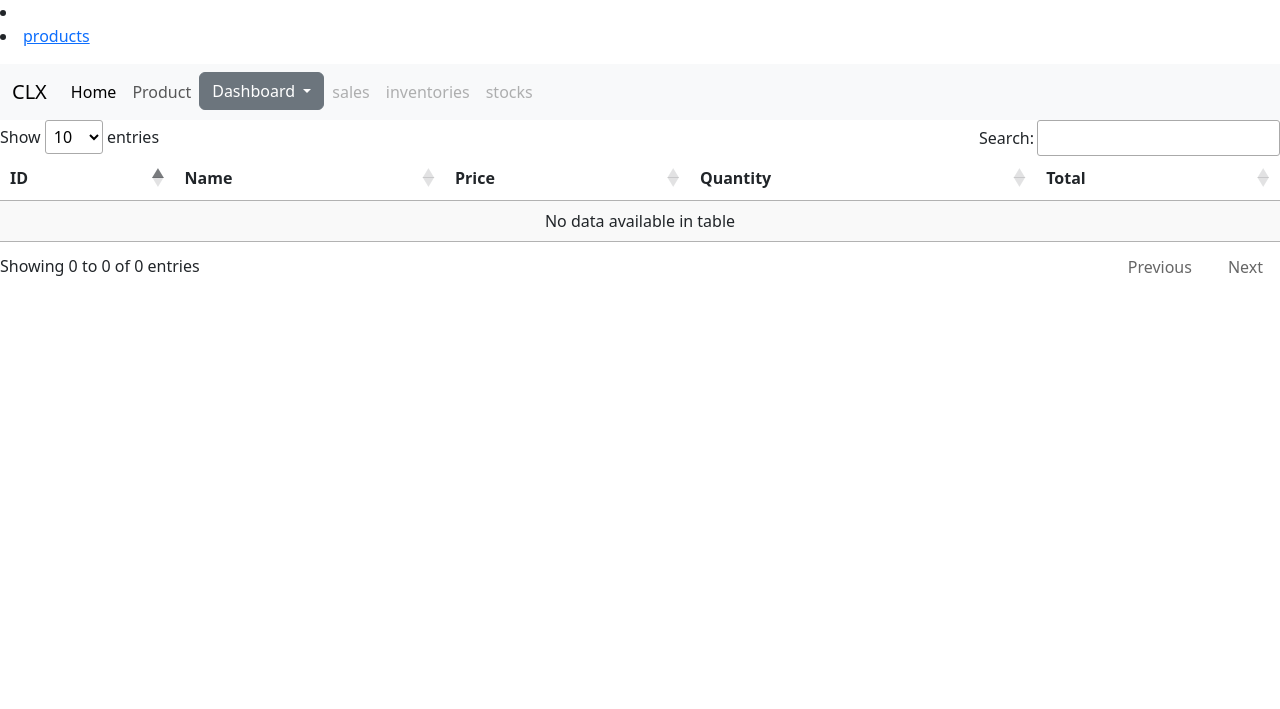
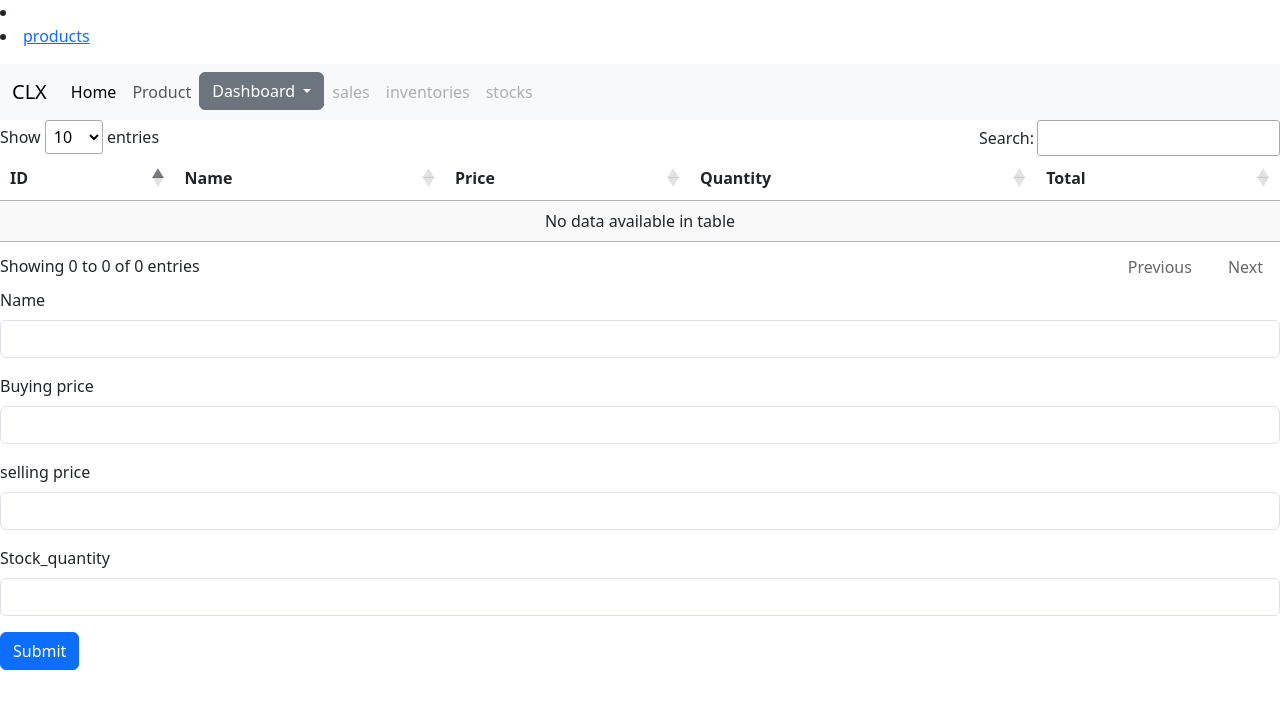
Before and after one commit to steve-leo254/sales_system, a Flask app: page /products in a window 1280 px wide. Shown: the top 709 px of the page. Run offline with Flask 3, Linux system fonts and the light colour scheme; data that the repository does not hold is empty; some libraries are stand-ins or nearby versions.

Commit message:
update my python file

```diff
--- a/main.py
+++ b/main.py
@@ -1,4 +1,4 @@
-from flask import Flask ,render_template
+from flask import Flask ,render_template,request,redirect
 from main2 import insert_product,fetch_data
 
 
@@ -21,13 +21,25 @@ def home():
 
 
 @app.route('/products')
-def products ():
-    prods =fetch_data("products")
+def products():
+    prods = fetch_data("products")
     return render_template('products.html', prods=prods)
 
-@app.route('/sales')
-def sales():
-    sales = fetch_data("sales")
-    return render_template('sales.html', sales=sales)
+@app.route('/addproducts', methods=["POST","GET"])
+def addproducts():
+    if request.method == "POST":
+        name = request.form["name"]
+        buying_price = request.form["buying_price"]
+        selling_price = request.form["selling_price"]
+        quantity = request.form["quantity"]
+        print(name)
+        print(buying_price)
+        print(selling_price)
+        print(quantity)
+        products = (name, buying_price, selling_price, quantity)
+        insert_product(products)
+        return redirect("/products")
 
-app.run()
+
+if __name__ == "__main__":
+    app.run(debug=True)
--- a/main2.py
+++ b/main2.py
@@ -1,7 +1,7 @@
 import psycopg2
 
 try:
-    conn = psycopg2.connect("dbname= duka user=postgres password=leo.steve")
+    conn = psycopg2.connect("dbname=duka user=postgres password=leo.steve")
     cur = conn.cursor()
 except Exception as e:
     print(e)
@@ -23,10 +23,21 @@ def fetch_data(tbln):
         return e
 
 
+def insert_product(vs):
+    try:
+        q = "INSERT INTO products(name, buying_price, selling_price, quantity) VALUES (%s, %s, %s, %s)"
+        cur.execute(q, vs)
+        conn.commit()
+        return "Product successfully added"
+    except Exception as e:
+        return str(e)
 
-def insert_product(vs):
-        q="INSERT INTO products(name,buying_price,selling_price,stock_quantity)"\
-        "values"+vs
-        cur.execute(q)
-        conn.commit
-        return "Product Successfully added"
+
+def insert_addproduct(v):
+    try:
+        q = "INSERT INTO addproducts(name, buying_price, selling_price, quantity) VALUES (%s, %s, %s, %s)"
+        cur.execute(q, v)
+        conn.commit()
+        return "Product successfully added"
+    except Exception as e:
+        return str(e)
--- a/main3.py
+++ b/main3.py
@@ -1,4 +1,4 @@
-from main3 import insert_product,fetch_data
+from main3 import insert_product
 import psycopg2
 
 try:
--- a/templates/products.html
+++ b/templates/products.html
@@ -93,19 +93,43 @@
 
   </div>
 
+  <form action="/addproducts" method="post">
+    <div class="mb-3">
+      <label for="exampleInputEmail1" class="form-label">Name</label>
+      <input name="name" type="text" class="form-control" aria-describedby="Name">
+    </div>
+    <div class="mb-3">
+      <label for="exampleInputPassword1" class="form-label">Buying price</label>
+      <input name="buying_price" type="text" class="form-control" id="buying_price">
+    </div>
+    <div class="mb-3">
+      <label for="exampleInputPassword1" class="form-label">selling price</label>
+      <input name="selling_price" type="text" class="form-control" id="selling">
+    </div>
+    <div class="mb-3">
+      <label for="exampleInputPassword1" class="form-label">Stock_quantity</label>
+      <input name="quantity" type="text" class="form-control" id="selling">
+    </div>
+    <button type="submit" class="btn btn-primary">Submit</button>
+
+
+  </form>
+
+
 
   <script src="https://cdn.jsdelivr.net/npm/@popperjs/core@2.11.8/dist/umd/popper.min.js"
     integrity="sha384-I7E8VVD/ismYTF4hNIPjVp/Zjvgyol6VFvRkX/vR+Vc4jQkC+hVqc2pM8ODewa9r"
     crossorigin="anonymous"></script>
-    <script
-      src="https://cdnjs.cloudflare.com/ajax/libs/jquery/3.7.0/jquery.min.js" integrity="sha512-3gJwYpMe3QewGELv8k/BX9vcqhryRdzRMxVfq6ngyWXwo03GFEzjsUm8Q7RZcHPHksttq7/GFoxjCVUjkjvPdw==" crossorigin="anonymous" referrerpolicy="no-referrer">
+  <script src="https://cdnjs.cloudflare.com/ajax/libs/jquery/3.7.0/jquery.min.js"
+    integrity="sha512-3gJwYpMe3QewGELv8k/BX9vcqhryRdzRMxVfq6ngyWXwo03GFEzjsUm8Q7RZcHPHksttq7/GFoxjCVUjkjvPdw=="
+    crossorigin="anonymous" referrerpolicy="no-referrer">
 
     </script>
-    <script src="https://cdn.datatables.net/1.13.4/js/jquery.dataTables.js"></script>
-    <script>
-      let table = new DataTable('#myTable');
+  <script src="https://cdn.datatables.net/1.13.4/js/jquery.dataTables.js"></script>
+  <script>
+    let table = new DataTable('#myTable');
 
-    </script>
+  </script>
 
 </body>
 
```
Also changed, not shown: templates/sales.html (line endings or trailing spaces).
